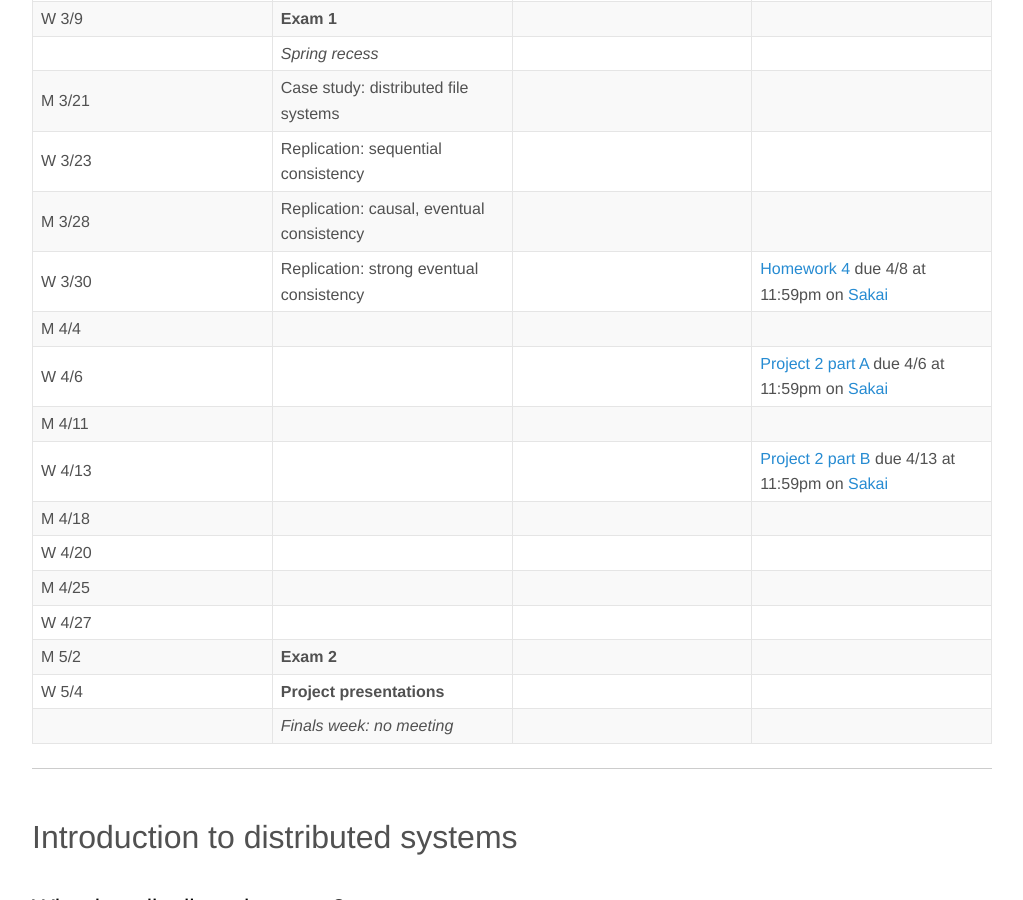
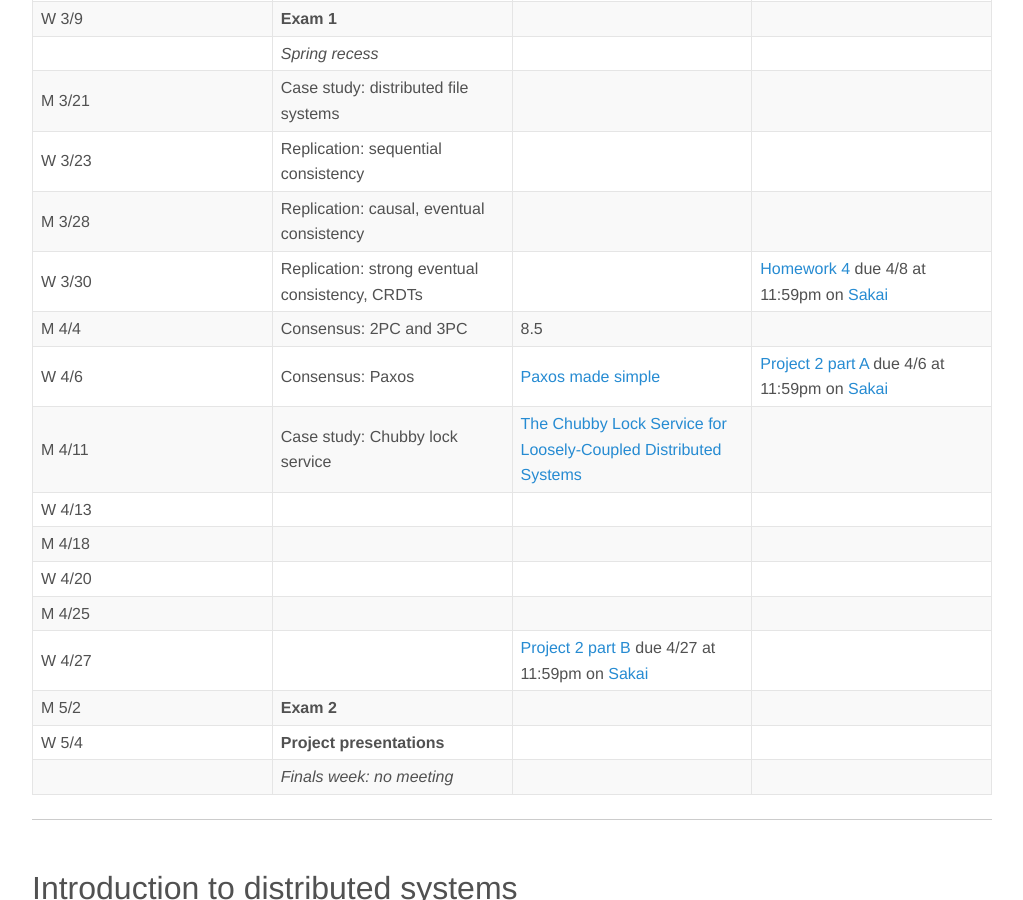
Before and after one commit to jnylam/jnylam.github.io, a Jekyll site: the page built from _courses/ds/index.md, in a window 1280 px wide and 900 px high, scrolled down 1159 px. Shown: the whole window, without its empty margins (128-1151 px from the left). Built offline with Jekyll 4.4.1, drawn with Linux system fonts in a browser that asks for light colours.

Commit message:
schedule

```diff
--- a/_courses/ds/index.md
+++ b/_courses/ds/index.md
@@ -33,32 +33,27 @@ W 3/9   | **Exam 1** |
 M 3/21  |  Case study: distributed file systems |
 W 3/23  |  Replication: sequential consistency |
 M 3/28  |  Replication: causal, eventual consistency |
-W 3/30  |  Replication: strong eventual consistency | | [Homework 4](homework04.html) due 4/8 at 11:59pm on [Sakai](https://sakai.claremont.edu)
-M 4/4   |  |
-W 4/6   |  | | [Project 2 part A](https://github.com/jnylam/cs189a/tree/master/project2) due 4/6 at 11:59pm on [Sakai](https://sakai.claremont.edu)
-M 4/11  |  |
-W 4/13  |  | | [Project 2 part B](https://github.com/jnylam/cs189a/tree/master/project2) due 4/13 at 11:59pm on [Sakai](https://sakai.claremont.edu)
+W 3/30  |  Replication: strong eventual consistency, CRDTs | | [Homework 4](homework04.html) due 4/8 at 11:59pm on [Sakai](https://sakai.claremont.edu)
+M 4/4   |  Consensus: 2PC and 3PC | 8.5
+W 4/6   |  Consensus: Paxos | [Paxos made simple](http://www.cs.utexas.edu/users/lorenzo/corsi/cs380d/past/03F/notes/paxos-simple.pdf) | [Project 2 part A](https://github.com/jnylam/cs189a/tree/master/project2) due 4/6 at 11:59pm on [Sakai](https://sakai.claremont.edu)
+M 4/11  |  Case study: Chubby lock service | [The Chubby Lock Service for Loosely-Coupled Distributed Systems](http://research.google.com/archive/chubby.html) |
+W 4/13  |  | |
 M 4/18  |  |
 W 4/20  |  |
 M 4/25  |  |
-W 4/27  |  |
+W 4/27  |  | [Project 2 part B](https://github.com/jnylam/cs189a/tree/master/project2) due 4/27 at 11:59pm on [Sakai](https://sakai.claremont.edu)
 M 5/2   | **Exam 2** |
 W 5/4   | **Project presentations** |
         | _Finals week: no meeting_ |
 
 <!--
-skipped
-distributed file systems
 
-M 2/29  |  Fault tolerance   |  8.5
-W 3/2   |  Concurrency control  |  8.5
-M 3/7   |  RAID  |  [RAID chapter](http://pages.cs.wisc.edu/~remzi/OSTEP/file-raid.pdf)<br/> (from the online textbook [Operating Systems: Three Easy Pieces](http://pages.cs.wisc.edu/~remzi/OSTEP/))
-W 3/9   |  Logging and crash recovery  | 8.6
-        | _Spring recess_ |
-M 3/21  |  Consistent hashing  |
-W 3/23  |  Replication 1  |
-M 3/28  |  Replication 2  |
-W 3/30  |**Exam 2** |
+MapReduce: Data intensive computation, Distributed filesystems for MapReduce / HDFS
+Byzantine Fault tolerance
+Security
+TOR, P2P
+Gossip protocols
+
 M 4/4   |  Data intensive computation  |
 W 4/6   |  Distributed filesystems for MapReduce / HDFS  | [Google filesystem](http://research.google.com/archive/gfs-sosp2003.pdf). Optional: [GFS follow-up interview](http://queue.acm.org/detail.cfm?id=1594206)
 M 4/11  |  DNS and CDNs  |  5.3.3-5.3.4
```
Also changed, not shown: _courses/ds/syllabus.md (+4 -5 lines).
